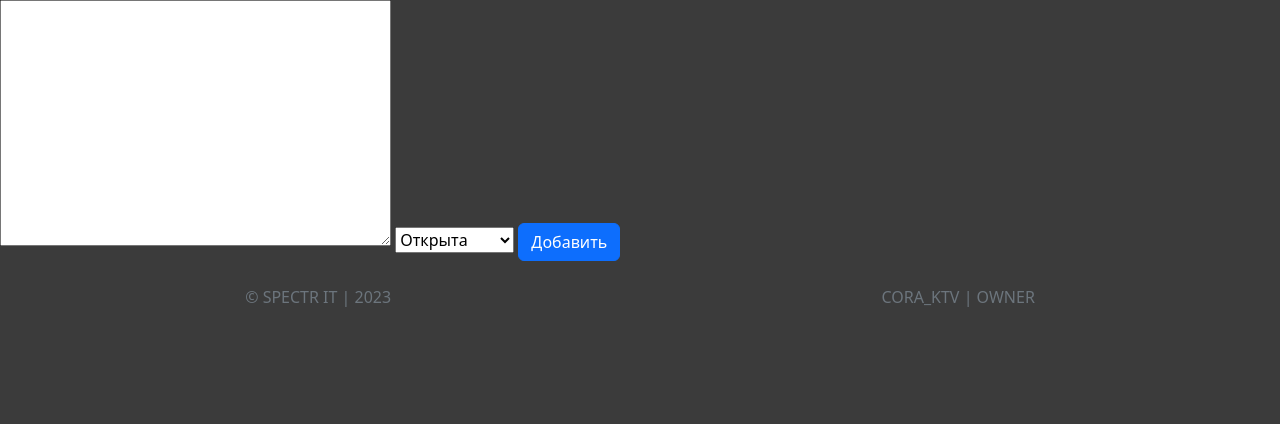
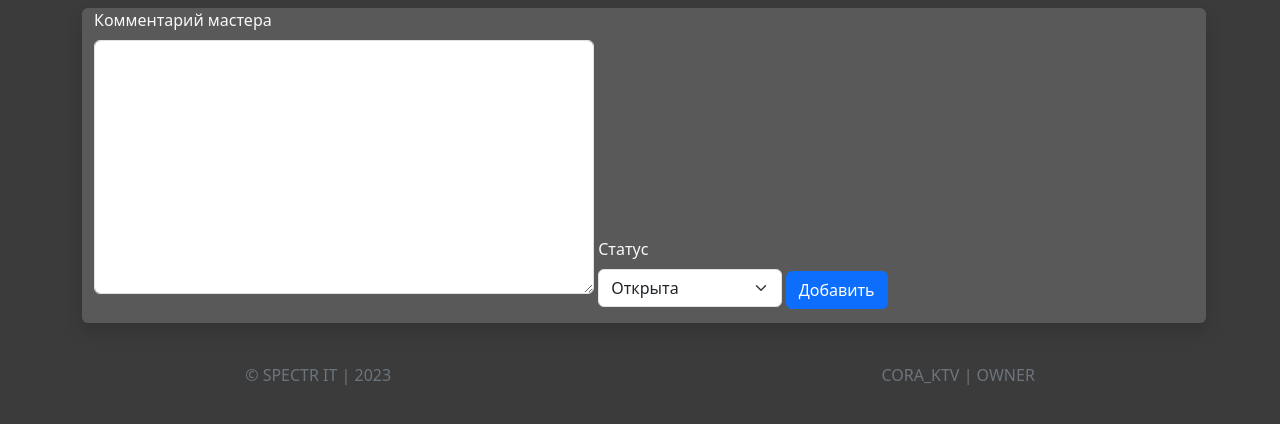
Before and after one commit to lexaowner/spibot, a Django app: page /add_comment_master/60 in a window 1280 px wide. Shown: the part 56-480 px from the top of the page. Run offline with Django 4.2, Linux system fonts and the light colour scheme; data comes from the database, SQL or seed files in the repository; both versions use the stored data as it was after the commit; parts of the project's set-up code (start-up, migrations or seed data) failed here and were passed over; some libraries are stand-ins or nearby versions.

Commit message:
add templates comment_master

```diff
--- a/templates/tester/add_comment_master.html
+++ b/templates/tester/add_comment_master.html
@@ -1,16 +1,30 @@
 {% extends 'tester/base.html' %}
+{% load crispy_forms_filters %}
 {% block navbar %}
 	{% include 'tester/navbar.html' %}
 {% endblock %}
 
 {% block content %}
+    <style>
+    .col-2{display:inline-block;}
+</style>
+<div class="container p-2">
+        <div class="row col-sm-12 me-1 ms-1 rounded shadow mb-2 rounded position-relative" style="background-color: rgba(89, 89, 89, 1)">
+        <div class="text-light">
     <form method="POST" >
         {% csrf_token %}
         {{ form.media.js }}
-        {{ form.comment_master }}
-        {{ form.status }}
+        <div class="col-2" style="width: 500px">
+        {{ form.comment_master|as_crispy_field }}
+        </div>
+        <div class="col-2">
+        {{ form.status|as_crispy_field }}
+        </div>
         <button class="btn btn-primary" type="submit">Добавить</button>
     </form>
+    </div>
+    </div>
+</div>
 {% endblock %}
 
 {% block footer %}
--- a/templates/tester/start_page.html
+++ b/templates/tester/start_page.html
@@ -31,7 +31,7 @@
                                       {% for foo in master_ticket.qs %}
                                 {% if foo.status == False or True and foo.status != None %}
                             <tr {% if foo.priority == 'Срочный' %}class="table-danger"{% elif foo.priority == 'Корпоративный' %}class="table-warning"{% endif %}>
-                              <td><a class="link-light" href="{% url 'edit_ticket' foo.id %}">{{ foo.get_full_address }}{% if foo.apartment %} кв {{ foo.apartment| default:'' }}</a>{% endif %}</td>
+                              <td><a class="link-light" href="{% url 'master_comment' foo.id %}">{{ foo.get_full_address }}{% if foo.apartment %} кв {{ foo.apartment| default:'' }}</a>{% endif %}</td>
                               <td>{{ foo.type }}</td>
                               <td>{{ foo.first_contact }}</td>
                               <td>{{ foo.second_contact| default:"" }}</td>
```
Also changed, not shown: spibot.sqlite3.
